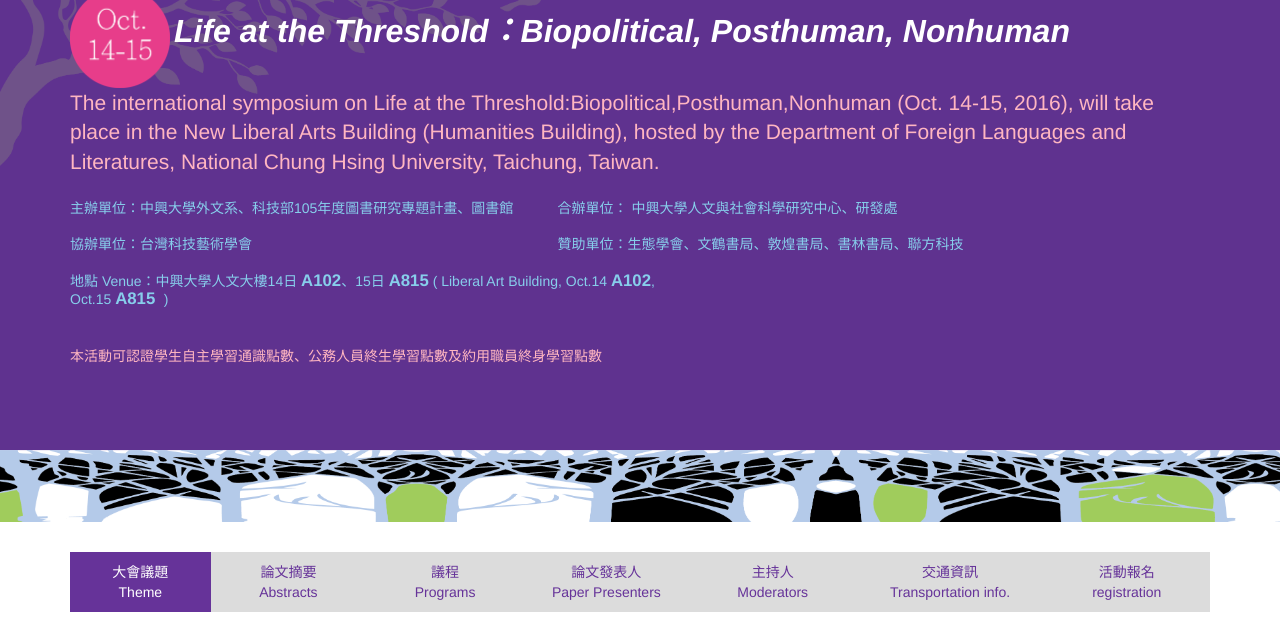
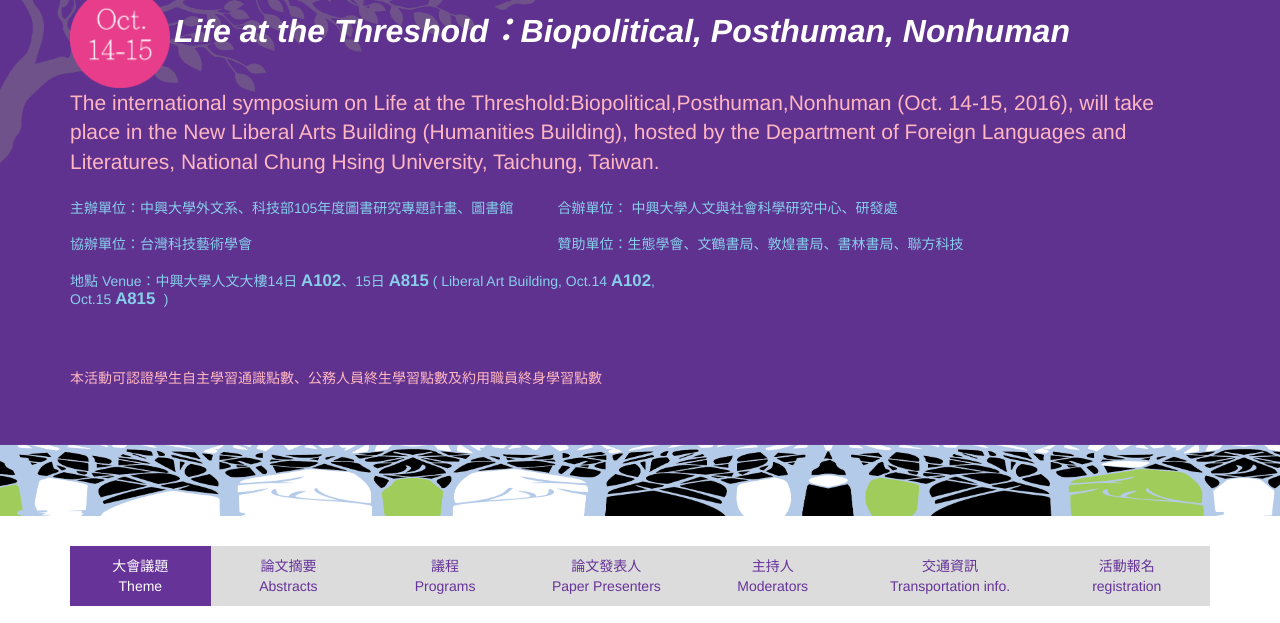
Before and after one commit to StacyLin/conference-sample, a plain HTML site: page seminar.html in a window 1280 px wide. Shown: the part 123-746 px from the top of the page. Drawn offline with nearby package versions, Linux system fonts and the light colour scheme.

Commit message:
Update seminar.html

```diff
--- a/seminar.html
+++ b/seminar.html
@@ -55,6 +55,7 @@
             color:lightpink;
             font-size: 14px;
             font-family: DFKai-sb;
+            padding-bottom: 40px;
 
     }
 
@@ -263,14 +264,13 @@
                         </big>&nbsp;)</h6>
                     </div>
                 </div>
-                   <br>
-                 <div class="row">
+                 <br><br>
+                     <div class="row">
                     <div class="col-md-7 jumbo-text">
-                        <h5>本活動可認證學生自主學習通識點數、公務人員終生學習點數及約用職員終身學習點數</h5>
+                        <h5 class="lead">本活動可認證學生自主學習通識點數、公務人員終生學習點數及約用職員終身學習點數</h5>
                     </div>
                 </div>
-
-                <br><br><br><br><br>
+                <br>
             </div>
         </div>
     </div>
```
